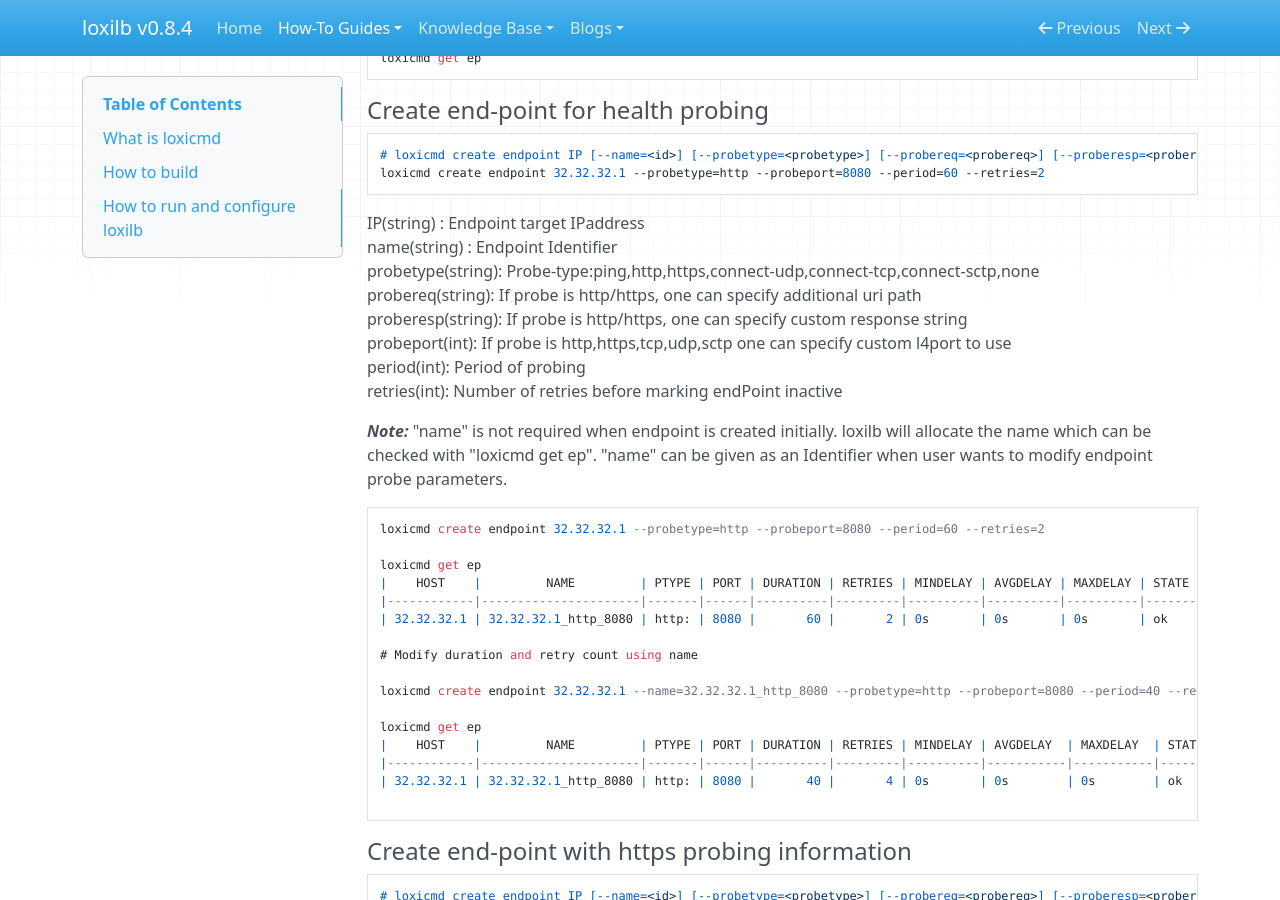
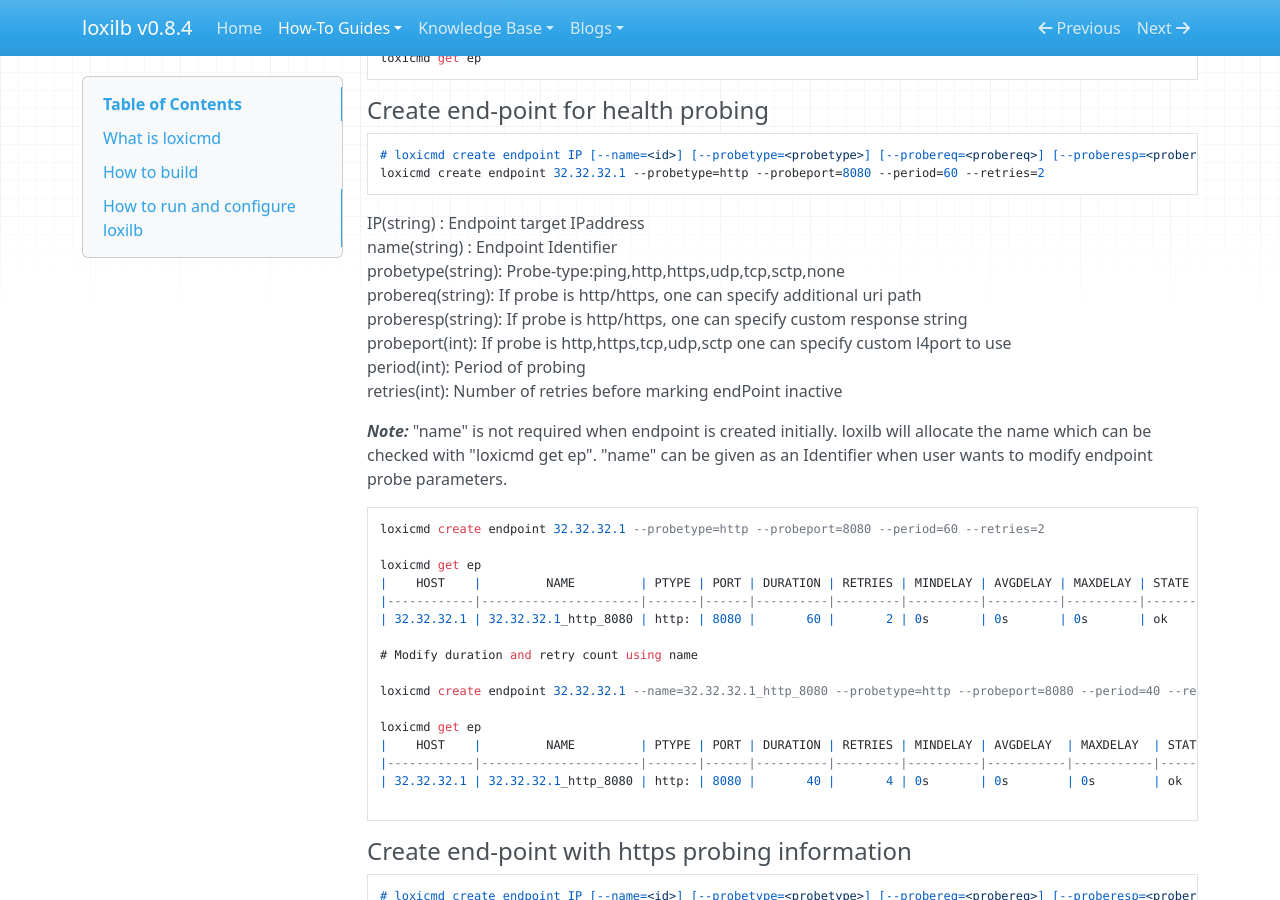
Before and after one commit to loxilb-io/loxilbdocs, an MkDocs documentation site: the page built from docs/cmd.md, in a window 1280 px wide and 900 px high, scrolled down 3419 px. Built offline with MkDocs 1.6.1, drawn with Linux system fonts in a browser that asks for light colours; nearby versions of some CDN libraries.

Commit message:
Update cmd.md

````diff
--- a/docs/cmd.md
+++ b/docs/cmd.md
@@ -164,7 +164,7 @@
 ```
 IP(string) : Endpoint target IPaddress
 name(string) : Endpoint Identifier
-probetype(string): Probe-type:ping,http,https,connect-udp,connect-tcp,connect-sctp,none
+probetype(string): Probe-type:ping,http,https,udp,tcp,sctp,none
 probereq(string): If probe is http/https, one can specify additional uri path
 proberesp(string): If probe is http/https, one can specify custom response string
 probeport(int): If probe is http,https,tcp,udp,sctp one can specify custom l4port to use
````
